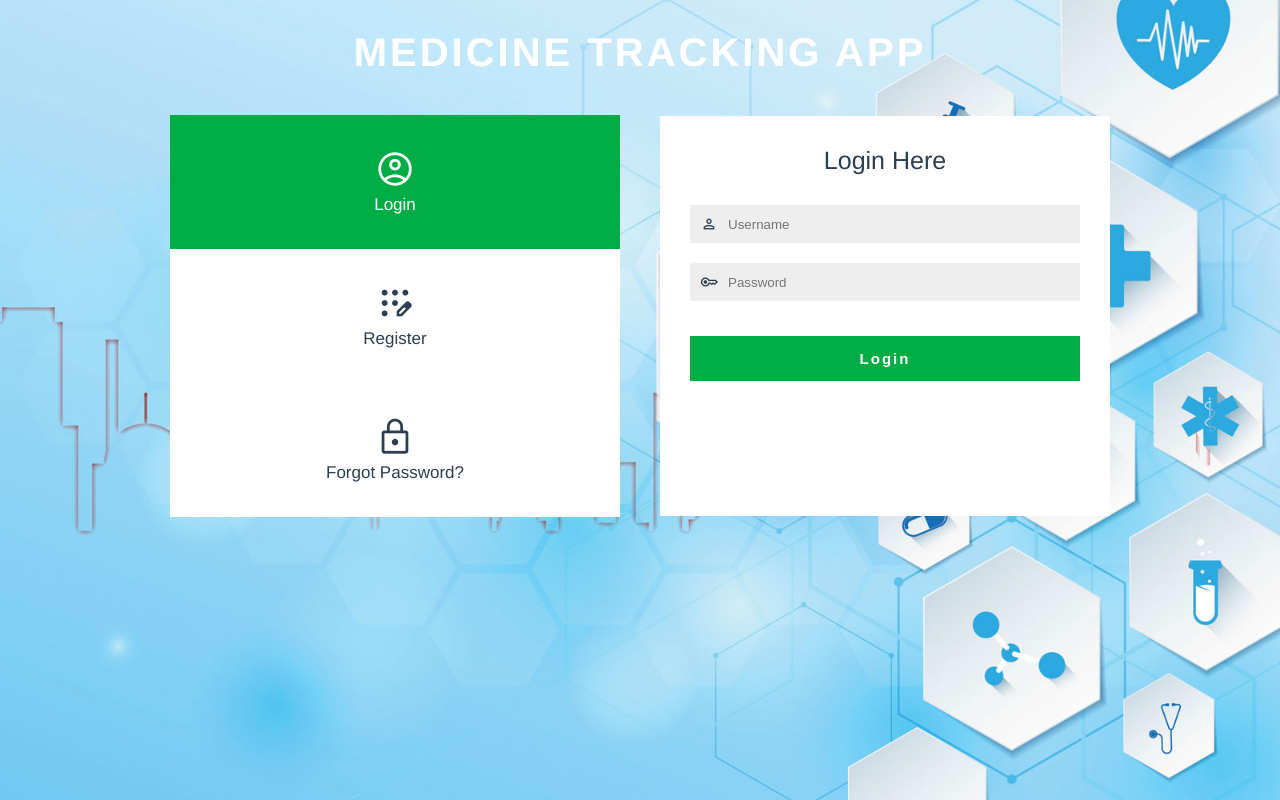
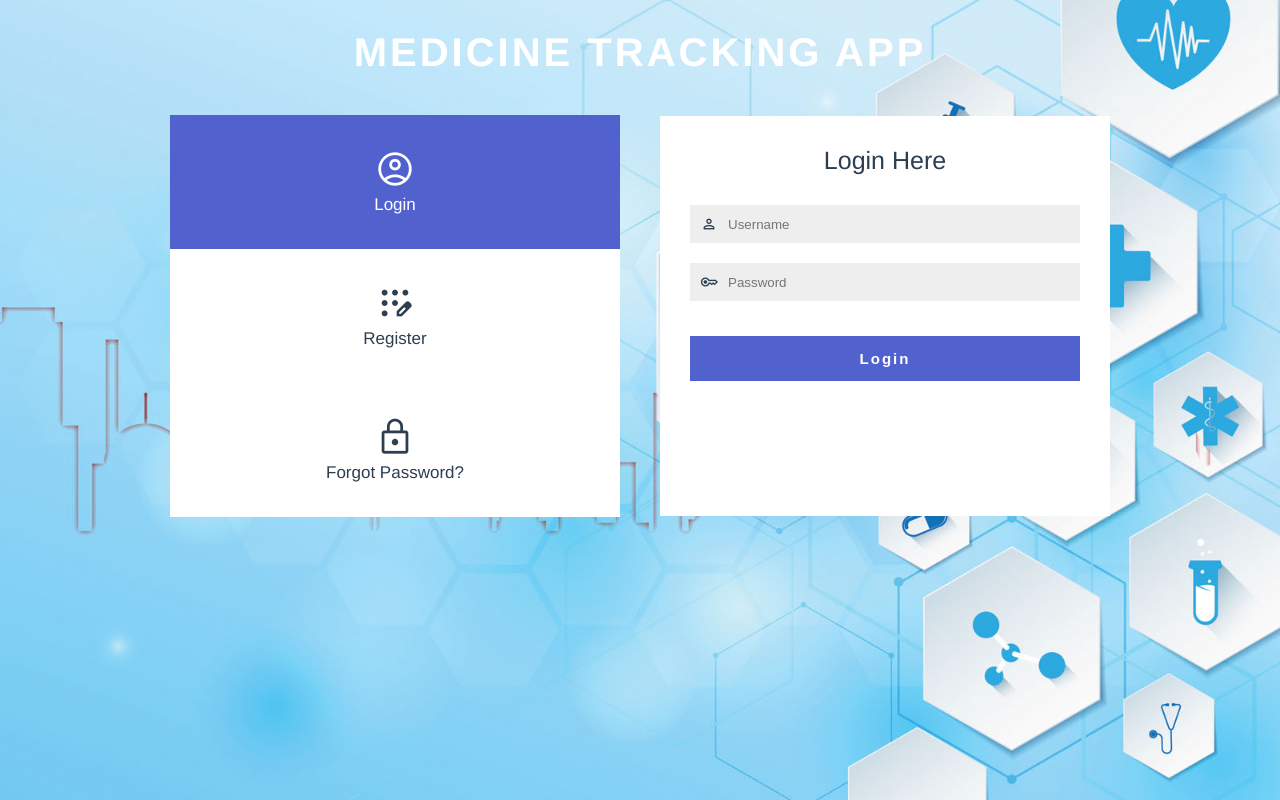
Before and after one commit to davferguson/BuiltFitnessWebApp, a Vue app in the folder med-tracker-vue/: page / in a window 1280 px wide. Built offline with nearby package versions, Linux system fonts and the light colour scheme.

Commit message:
changed login page colors to match navbar

```diff
--- a/med-tracker-vue/src/components/LoginForm.vue
+++ b/med-tracker-vue/src/components/LoginForm.vue
@@ -148,7 +148,7 @@ h3 {
     font-size: 25px;
 }
 button {
-    background: #00ad45;
+    background: #5161ce;
     border: none;
     cursor: pointer;
     font-weight: 600;
--- a/med-tracker-vue/src/components/LoginSelect.vue
+++ b/med-tracker-vue/src/components/LoginSelect.vue
@@ -49,7 +49,7 @@ input {
     display: none;
 }
 input:checked + label {
-  background: #00ad45;
+  background: #5161ce;
   color: #fff;
 }
 span {
```
